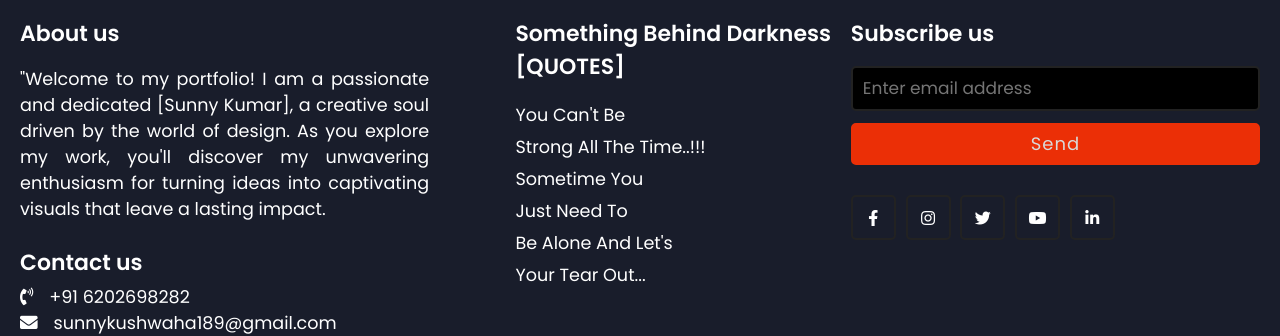
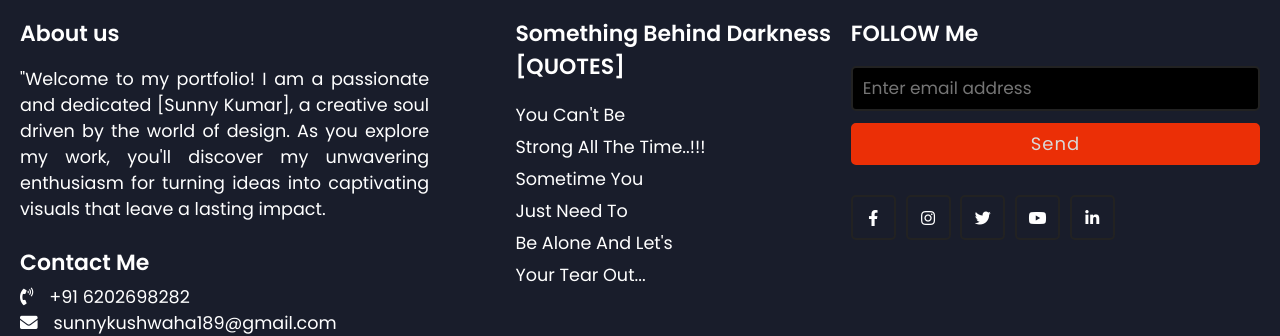
Before and after one commit to sunnykushwaha18/sunnykushwaha.github.io, a plain HTML site: page index.html in a window 1280 px wide. Shown: the part 1919-2255 px from the top of the page. Drawn offline with Linux system fonts and the light colour scheme.

Commit message:
Update index.html

```diff
--- a/index.html
+++ b/index.html
@@ -53,7 +53,7 @@
                   <p>"Welcome to my portfolio! I am a passionate and dedicated [Sunny Kumar], a creative soul driven by the world of design. As you explore my work, you'll discover my unwavering enthusiasm for turning ideas into captivating visuals that leave a lasting impact.</p>
                 </div>
                 <div class="lower">
-                  <div class="topic">Contact us</div>
+                  <div class="topic">Contact Me</div>
                   <div class="phone">
                     <a href="tel:6202698282"><i class="fas fa-phone-volume"></i>+91 6202698282</a>
                   </div>
@@ -72,7 +72,7 @@
                 <div><a href="#">Your Tear Out...</a></div>
               </div>
               <div class="right box">
-                <div class="topic">Subscribe us</div>
+                <div class="topic">FOLLOW Me</div>
                 <form action="#">
                   <input type="text" placeholder="Enter email address">
                   <input type="submit" name="" value="Send">
```
